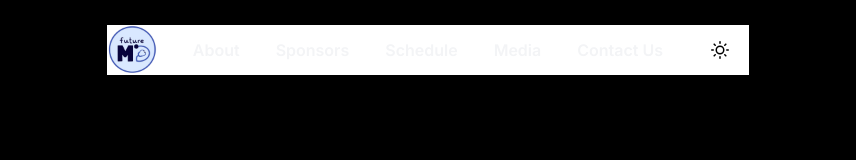
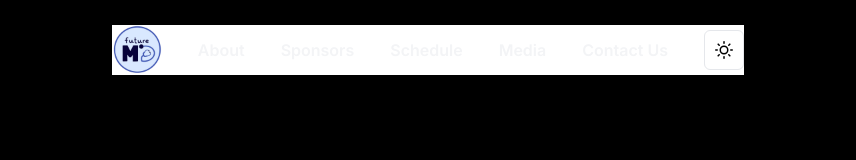
Before and after one commit to advayc/futuremd-site, a Next.js app: page / in a window 1280 px wide. Shown: the top 160 px of the page, without its empty margins (212-1068 px from the left). Built offline with nearby package versions, Linux system fonts and the light colour scheme.

Commit message:
smooth transition

```diff
--- a/components/navbar.tsx
+++ b/components/navbar.tsx
@@ -1,4 +1,5 @@
 import React, { useState, useEffect } from 'react';
+import { motion } from 'framer-motion';
 import { FiMoon, FiSun } from 'react-icons/fi';
 
 type ToggleOptionsType = 'dark' | 'light';
@@ -17,12 +18,19 @@ const ToggleButton = ({
   return (
     <button
       onClick={toggleTheme}
-      className={`flex items-center gap-2 px-3 py-1.5 transition-colors ${
-        selected === 'light' ? 'text-black' : 'text-white'
+      className={`flex items-center p-2.5 transition-colors duration-300 rounded-md border ${
+        selected === 'light' ? 'text-black bg-white hover:bg-gray-300' : 'text-white hover:bg-[#191919] border-none'
       }`}
     >
-      {selected === 'light' ? <FiSun className="text-lg" /> : <FiMoon className="text-lg" />}
-      <span></span>
+      <motion.div
+        key={selected}
+        initial={{ opacity: 0, rotate: -90 }}
+        animate={{ opacity: 1, rotate: 0 }}
+        exit={{ opacity: 0, rotate: 90 }}
+        transition={{ duration: 0.5 }}
+      >
+        {selected === 'light' ? <FiSun className="text-lg" /> : <FiMoon className="text-lg" />}
+      </motion.div>
     </button>
   );
 };
@@ -41,7 +49,7 @@ const Navbar: React.FC = () => {
   }, [selected]);
 
   return (
-    <header className={`transition-colors ${selected === 'light' ? 'bg-white' : 'bg-black'}`}>
+    <header className={`transition-colors duration-500 ${selected === 'light' ? 'bg-white' : 'bg-black'}`}>
       <nav className="flex items-center justify-center">
         <a href="/">
           <img src="logo.png" alt="Logo" className="h-[50px] mr-9 logo"/>
```
